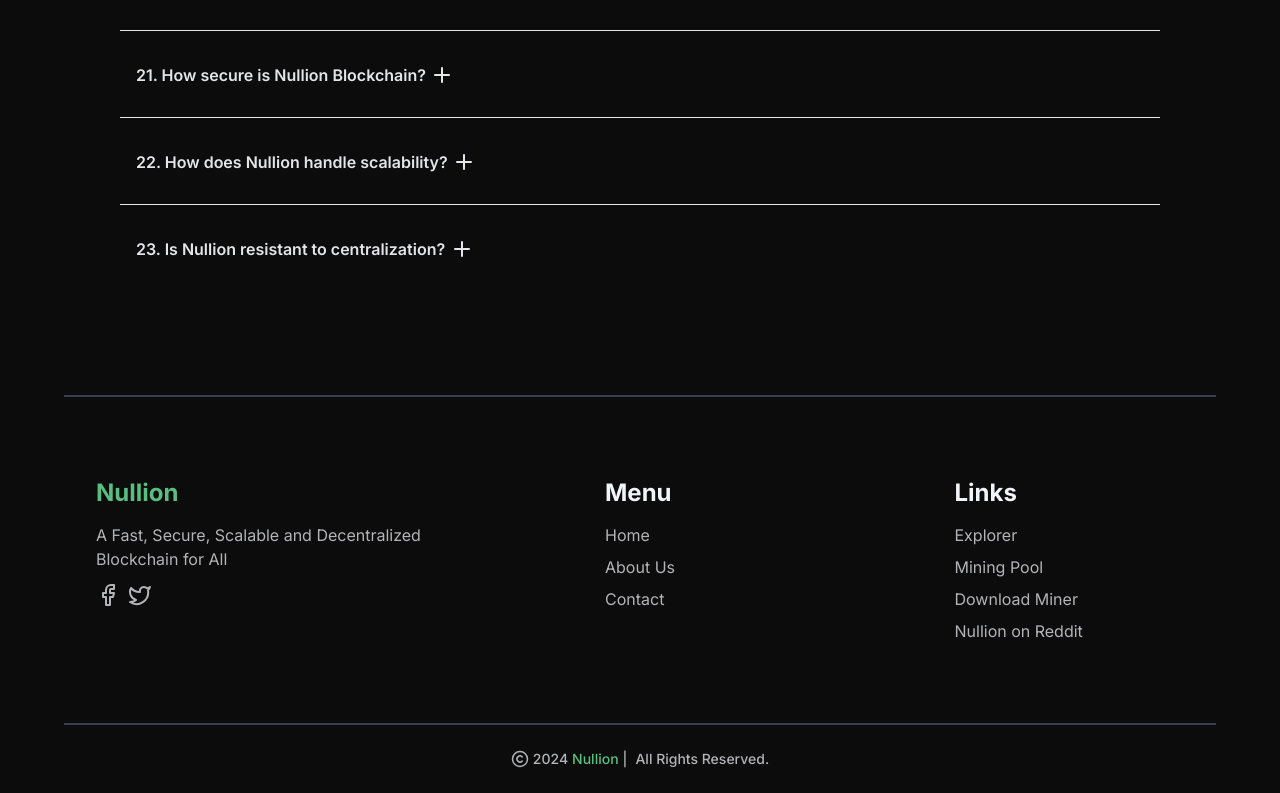
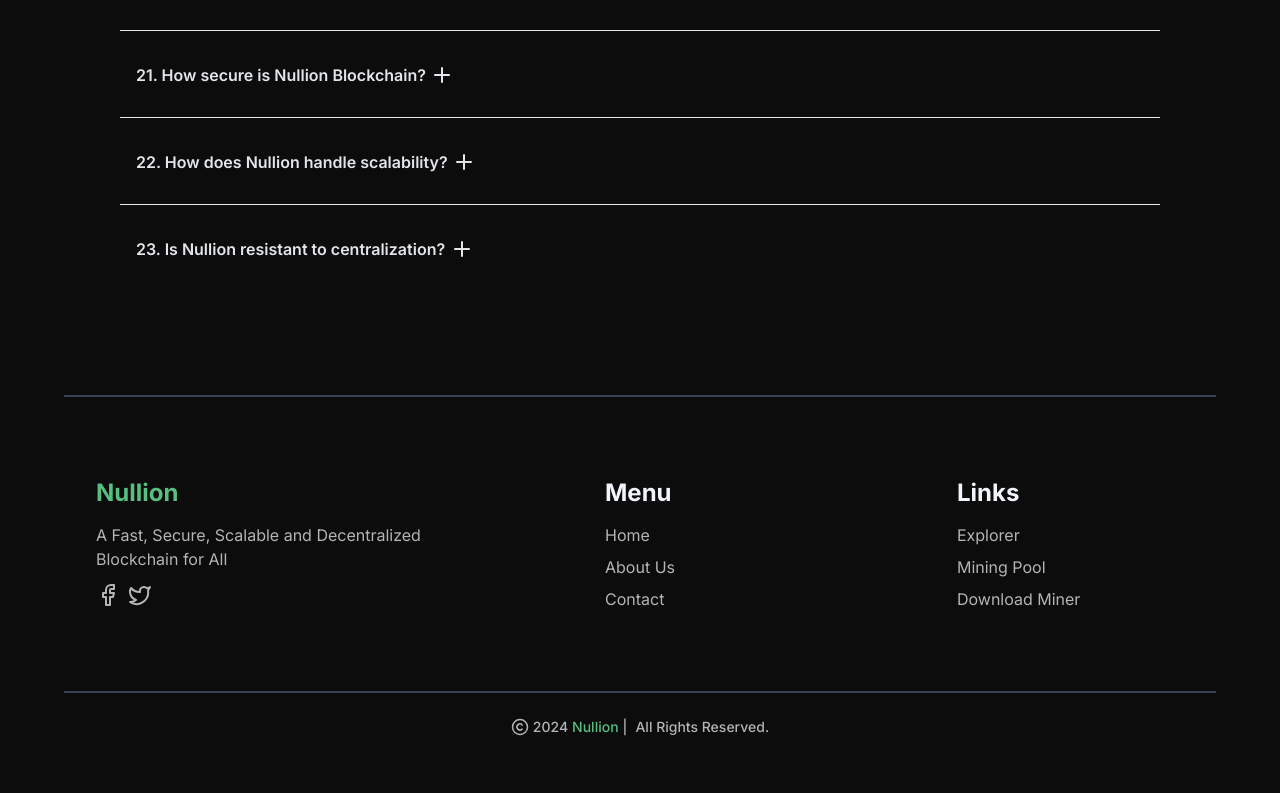
Before and after one commit to Nemo-Nullis/Website, a React (Vite) app: page / in a window 1280 px wide. Shown: the part 5601-6394 px from the top of the page. After the commit the page ends 6362 px from the top, so only its background shows below. Built offline with nearby package versions, Linux system fonts and the light colour scheme; a web font is replaced by a local one; what ldrs would draw is missing.

Commit message:
Update data.jsx

```diff
--- a/src/data/data.jsx
+++ b/src/data/data.jsx
@@ -56,10 +56,6 @@ export const ServiceLinks = [
     {
     title: "Download Miner",
     url: "https://cpuminergui.sourceforge.net/",
-  },
-      {
-    title: "Nullion on Reddit",
-    url: "https://www.reddit.com/r/Nullion_Blockchain/",
   },
 ];
 
```
